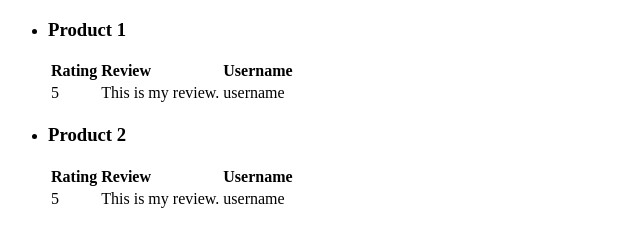
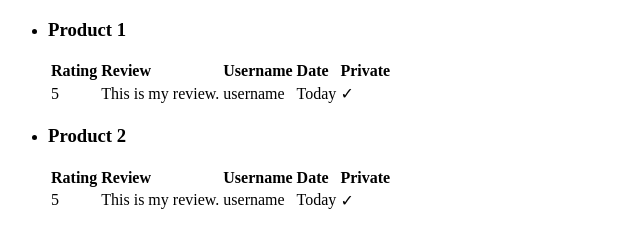
Before and after one commit to kenmhaggerty/BEIFirebase, a plain HTML site: page index.html in a window 1280 px wide. Shown: the whole page, without its empty margins (0-640 px from the left). Drawn offline with Linux system fonts and the light colour scheme.

Commit message:
Adds Date and Private columns to table.

```diff
--- a/index.html
+++ b/index.html
@@ -22,11 +22,15 @@
         <th>Rating</th>
         <th>Review</th>
         <th>Username</th>
+        <th>Date</th>
+        <th>Private</th>
       </tr>
       <tr>
         <td>5</td>
         <td>This is my review.</td>
         <td>username</td>
+        <td>Today</td>
+        <td>&#10003;</td>
       </tr>
     </table>
   </li>
@@ -37,11 +41,15 @@
         <th>Rating</th>
         <th>Review</th>
         <th>Username</th>
+        <th>Date</th>
+        <th>Private</th>
       </tr>
       <tr>
         <td>5</td>
         <td>This is my review.</td>
         <td>username</td>
+        <td>Today</td>
+        <td>&#10003;</td>
       </tr>
     </table>
   </li>
```
